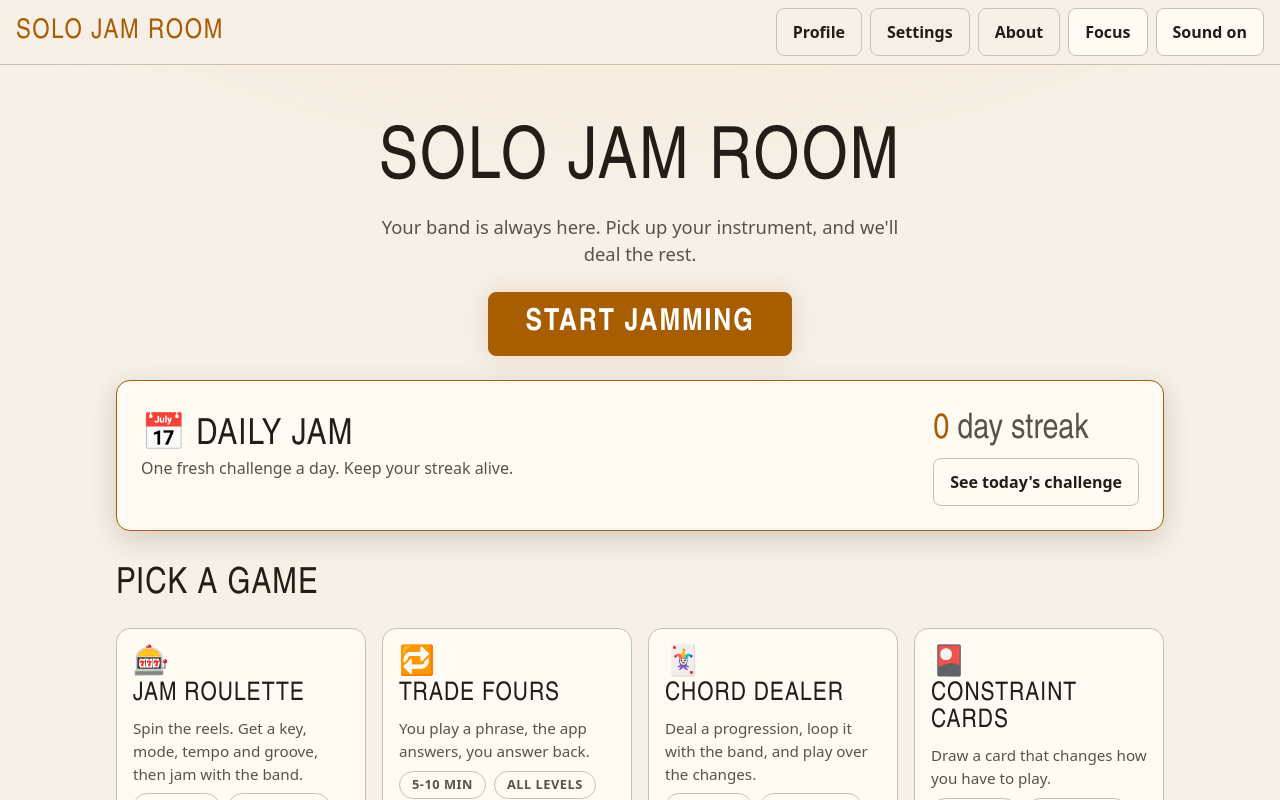
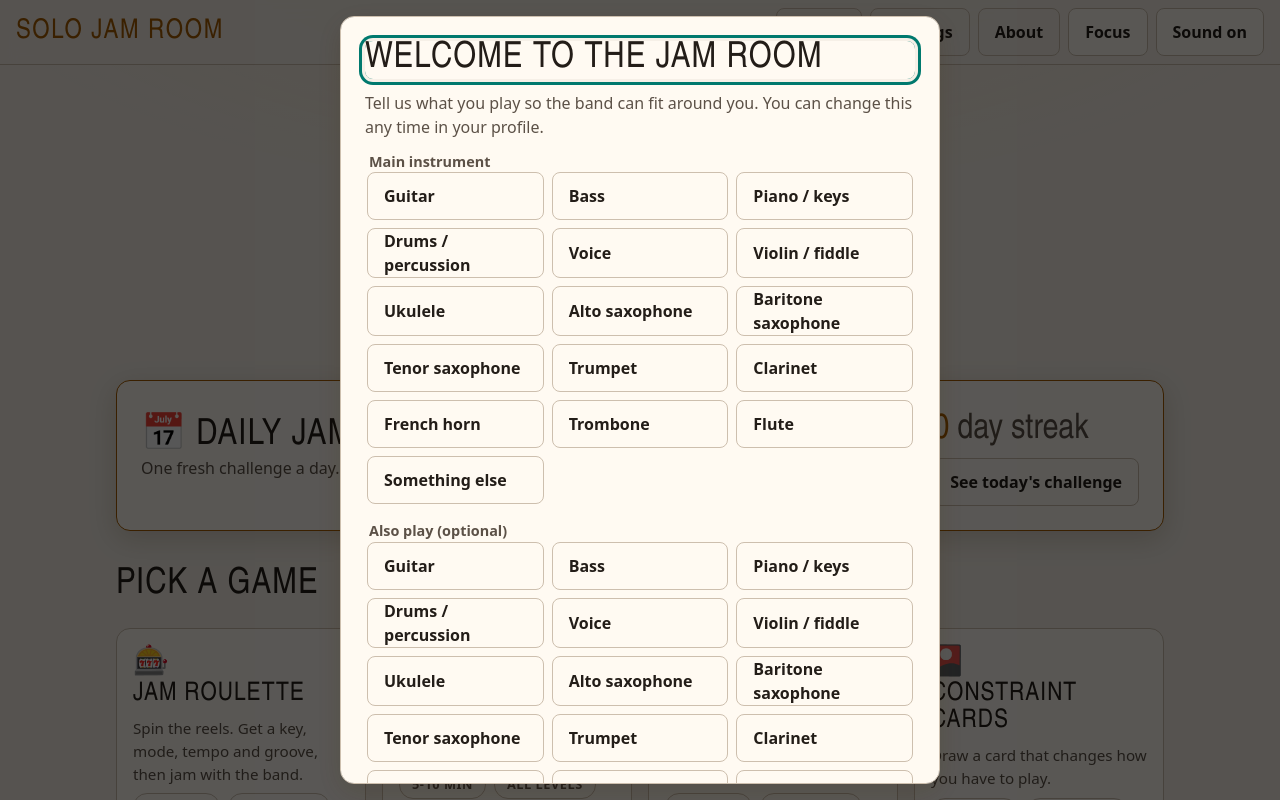
Before and after one commit to anselloo/solo-jam-room, a React (Vite) app: page /daily in a window 1280 px wide. Shown: the top 800 px of the page. Built offline with nearby package versions, Linux system fonts and the light colour scheme.

Commit message:
feat(profile): add first-run onboarding and editable Profile page

```diff
--- a/src/App.tsx
+++ b/src/App.tsx
@@ -1,4 +1,6 @@
 import { Header } from './components/Header';
+import { Onboarding } from './pages/Onboarding';
+import { Profile } from './pages/Profile';
 import { Home } from './pages/Home';
 import { GamePage } from './pages/GamePage';
 import { Placeholder } from './pages/Placeholder';
@@ -14,7 +16,7 @@ function Page({ path }: { path: string }) {
     case 'game':
       return <GamePage game={route.game!} />;
     case 'profile':
-      return <Placeholder title="Profile" />;
+      return <Profile />;
     case 'settings':
       return <Placeholder title="Settings" />;
     case 'about':
@@ -32,7 +34,7 @@ function Page({ path }: { path: string }) {
 
 function Shell() {
   const path = useHashPath();
-  const { focus } = useApp();
+  const { focus, profile } = useApp();
   return (
     <div className="app" data-focus={focus}>
       <a className="skip-link" href="#main">
@@ -42,6 +44,7 @@ function Shell() {
       <main id="main" className="main" tabIndex={-1}>
         <Page path={path} />
       </main>
+      {!profile.onboarded && <Onboarding />}
     </div>
   );
 }
--- /dev/null
+++ b/src/components/ProfileForm.tsx
@@ -0,0 +1,121 @@
+import { TRANSPOSITIONS, type TranspositionKey } from '../theory/notes';
+import {
+  INSTRUMENTS,
+  SKILL_LEVELS,
+  transpositionFor,
+  type Profile,
+  type SkillLevel,
+} from '../state/profile';
+
+const LEVEL_TEXT: Record<SkillLevel, string> = {
+  beginner: 'Beginner: friendly keys, simple chords, slow tempos',
+  intermediate: 'Intermediate: all keys, modes, 7th chords',
+  advanced: 'Advanced: odd meters, extended chords, wide tempos',
+};
+
+interface Props {
+  profile: Profile;
+  onChange: (patch: Partial<Profile>) => void;
+}
+
+/** Shared by first-run onboarding and the Profile page. */
+export function ProfileForm({ profile, onChange }: Props) {
+  const setMain = (id: string) =>
+    onChange({
+      mainInstrument: id,
+      otherInstruments: profile.otherInstruments.filter((o) => o !== id),
+      // Pre-fill transposition from the instrument; the player can still change it.
+      transposition: transpositionFor(id),
+    });
+
+  const toggleOther = (id: string) =>
+    onChange({
+      otherInstruments: profile.otherInstruments.includes(id)
+        ? profile.otherInstruments.filter((o) => o !== id)
+        : [...profile.otherInstruments, id],
+    });
+
+  return (
+    <div>
+      <fieldset className="field" style={{ border: 0, padding: 0 }}>
+        <legend>Main instrument</legend>
+        <div className="choice-grid" role="radiogroup" aria-label="Main instrument">
+          {INSTRUMENTS.map((i) => (
+            <button
+              key={i.id}
+              type="button"
+              role="radio"
+              aria-checked={profile.mainInstrument === i.id}
+              aria-pressed={undefined}
+              className="btn"
+              data-selected={profile.mainInstrument === i.id}
+              style={
+                profile.mainInstrument === i.id
+                  ? { borderColor: 'var(--teal)', background: 'var(--bg-sunken)' }
+                  : undefined
+              }
+              onClick={() => setMain(i.id)}
+            >
+              {profile.mainInstrument === i.id ? '✓ ' : ''}
+              {i.name}
+            </button>
+          ))}
+        </div>
+      </fieldset>
+
+      <fieldset className="field" style={{ border: 0, padding: 0 }}>
+        <legend>Also play (optional)</legend>
+        <div className="choice-grid">
+          {INSTRUMENTS.filter((i) => i.id !== profile.mainInstrument).map((i) => (
+            <button
+              key={i.id}
+              type="button"
+              className="btn"
+              aria-pressed={profile.otherInstruments.includes(i.id)}
+              onClick={() => toggleOther(i.id)}
+            >
+              {i.name}
+            </button>
+          ))}
+        </div>
+      </fieldset>
+
+      <div className="field">
+        <label htmlFor="transposition">Show chords in</label>
+        <select
+          id="transposition"
+          className="input"
+          value={profile.transposition}
+          onChange={(e) => onChange({ transposition: e.target.value as TranspositionKey })}
+        >
+          {(Object.keys(TRANSPOSITIONS) as TranspositionKey[]).map((k) => (
+            <option key={k} value={k}>
+              {TRANSPOSITIONS[k].label}
+            </option>
+          ))}
+        </select>
+        <span className="muted">
+          B♭, E♭ and F instruments (sax, trumpet, clarinet, horn) read written pitch.
+        </span>
+      </div>
+
+      <fieldset className="field" style={{ border: 0, padding: 0 }}>
+        <legend>Skill level</legend>
+        <div role="radiogroup" aria-label="Skill level" className="stack">
+          {SKILL_LEVELS.map((l) => (
+            <label key={l} className="row" style={{ minHeight: 'var(--tap)' }}>
+              <input
+                type="radio"
+                name="level"
+                value={l}
+                checked={profile.level === l}
+                onChange={() => onChange({ level: l })}
+              />
+              <span>{LEVEL_TEXT[l]}</span>
+            </label>
+          ))}
+        </div>
+      </fieldset>
+    </div>
+  );
+}
--- /dev/null
+++ b/src/pages/Onboarding.tsx
@@ -0,0 +1,44 @@
+import { useEffect, useRef, useState } from 'react';
+import { ProfileForm } from '../components/ProfileForm';
+import { DEFAULT_PROFILE, type Profile } from '../state/profile';
+import { useApp } from '../state/AppState';
+
+/** Short, skippable first-run setup. */
+export function Onboarding() {
+  const { updateProfile } = useApp();
+  const [draft, setDraft] = useState<Profile>(DEFAULT_PROFILE);
+  const heading = useRef<HTMLHeadingElement>(null);
+
+  useEffect(() => heading.current?.focus(), []);
+
+  const finish = () => updateProfile({ ...draft, onboarded: true });
+  const skip = () => updateProfile({ onboarded: true });
+
+  return (
+    <div className="overlay">
+      <div
+        className="card dialog"
+        role="dialog"
+        aria-modal="true"
+        aria-labelledby="onboarding-title"
+      >
+        <h2 id="onboarding-title" ref={heading} tabIndex={-1}>
+          Welcome to the jam room
+        </h2>
+        <p className="muted">
+          Tell us what you play so the band can fit around you. You can change this any time in your
+          profile.
+        </p>
+        <ProfileForm profile={draft} onChange={(patch) => setDraft((d) => ({ ...d, ...patch }))} />
+        <div className="row">
+          <button type="button" className="btn btn--primary" onClick={finish}>
+            Let&apos;s jam
+          </button>
+          <button type="button" className="btn btn--ghost" onClick={skip}>
+            Skip for now
+          </button>
+        </div>
+      </div>
+    </div>
+  );
+}
--- /dev/null
+++ b/src/pages/Profile.tsx
@@ -0,0 +1,17 @@
+import { ProfileForm } from '../components/ProfileForm';
+import { useApp } from '../state/AppState';
+
+export function Profile() {
+  const { profile, updateProfile } = useApp();
+  return (
+    <section className="stack">
+      <h1>Your profile</h1>
+      <p className="muted">
+        Saved on this device only. Nothing leaves your browser, and there&apos;s no account.
+      </p>
+      <div className="card">
+        <ProfileForm profile={profile} onChange={updateProfile} />
+      </div>
+    </section>
+  );
+}
```
Also changed, not shown: 1 other file (tests, documents, lock files or other folders).
